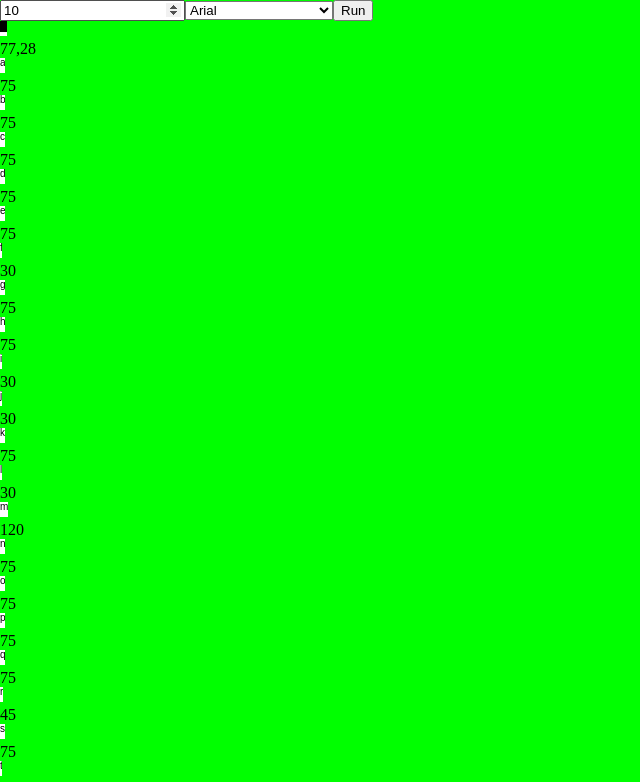
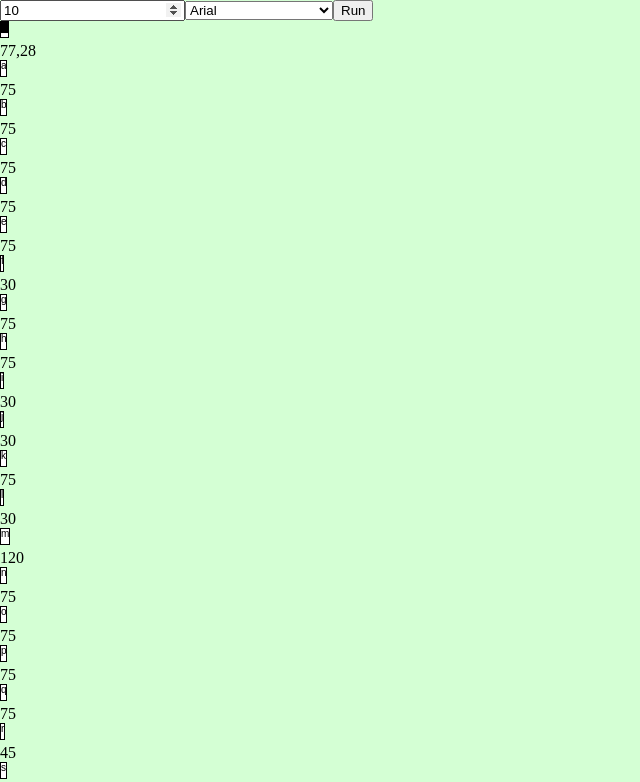
Before and after one commit to davidedc/BitmapText.js, a plain HTML site: page index.html in a window 1280 px wide. Both pictures are taken after a click on the button "Run". Shown: the top 782 px of the page, without its empty margins (0-640 px from the left). Drawn offline with Linux system fonts and the light colour scheme.

Commit message:
minor cosmetic changes: less offensive page background color and adding a 1px border around the canvases

```diff
--- a/index.html
+++ b/index.html
@@ -9,12 +9,14 @@
     body {
       padding: 0;
       margin: 0;
-      background-color: #00ff00;
+      background-color: #d4ffd4;
     }
     canvas {
       font-smooth: never;
       -webkit-font-smoothing: none;
       -moz-osx-font-smoothing: none;
+      /* 1 pixel border around canvas */
+      border: 1px solid #000;
     }
   </style>
 </head>
```
